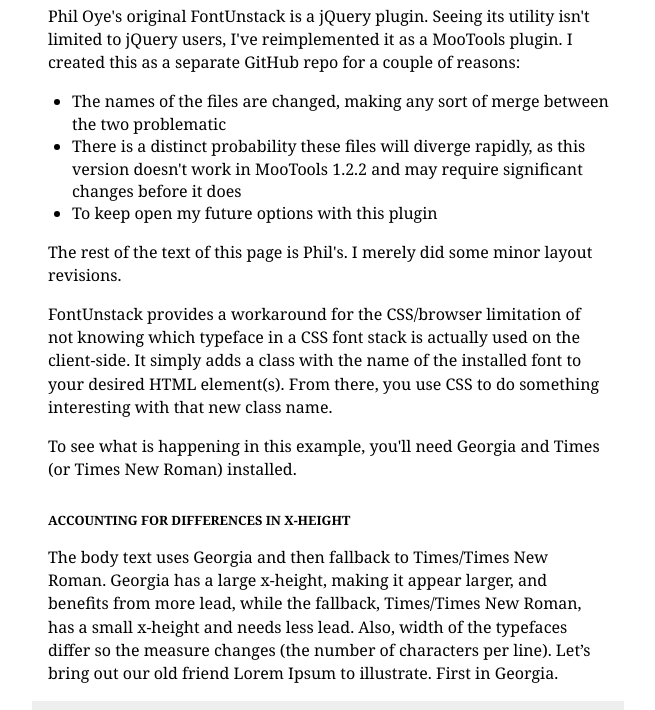
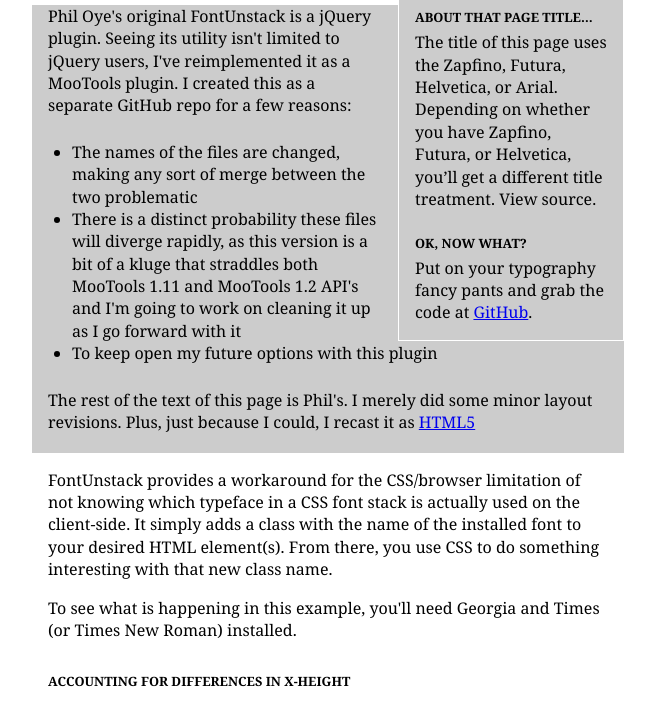
Before and after one commit to Paladin/FontUnstack-MT, a plain HTML site: page index.html in a window 1280 px wide. Shown: the part 88-798 px from the top of the page, without its empty margins (312-967 px from the left). Drawn offline with Linux system fonts and the light colour scheme.

Commit message:
Updated example page

```diff
--- a/index.html
+++ b/index.html
@@ -4,8 +4,18 @@
 	<meta http-equiv="content-type" content="text/html; charset=utf-8">
 	<title>Font UnStack Example</title>
 	<meta name="author" content="Paladin">
-
+	<!--[if lte IE 7 ]>
+	<script>
+		document.createElement("nav");
+		document.createElement("section");
+		document.createElement("article");
+		document.createElement("header");
+		document.createElement("footer");
+		document.createElement("aside");
+	</script>
+	<![endif]-->
   <style type="text/css" media="screen">
+  	article, header, section {display: block; }
     body  {font-family: georgia, times, "times new roman", serif; line-height: 1.4; padding-bottom: 10em; width: 37em; margin: 0 auto;}
     .switch_font, .force_times { font-family: times, "times new roman", serif;}
 
@@ -20,7 +30,7 @@
       h1.set_in_helvetica { margin-left: -.1em; font-weight: bold; color: #999;}
         h1.set_in_helvetica em { color: red; font-style: normal;}
 
-    h2 { text-transform: uppercase; font-size: .8em; margin: 2.4em 0 0 0; padding-left: 1.25em; }
+    h2 { text-transform: uppercase; font-size: .8em; margin: 2.5em 0 0 0; padding-left: 1.25em; }
 
     h2.pullquote { font-weight: normal; font-size: 2em; color: #999; margin: 0; line-height: 1; margin-left: -.40em; padding-left: .5em; text-transform: none; }
       h2.pullquote.set_in_georgia  { margin-left: -.5em;}
@@ -30,10 +40,16 @@
       .set_in_georgia p { line-height: 1.45;}
       p.set_in_times, p.set_in_timesnewroman { line-height: 1.35; width: 30em; }
 
-
+    aside { float: right; width: 14em; background-color: #CCC; border: 1px solid white; margin: -0.3em 0 0 1em; padding-bottom: 1em; }
+    aside h2 { margin: 1.9em 0 0 0; }
+    aside p { margin: 0.25em 0 0 0; }
+    .paladin { background-color: #CCC; padding-bottom: 0.2em;}
+    ul { margin: 1.5em 0; }
+    .set_in_georgia li { line-height: 1.45; }
+    .set_in_times li, .set_in_timesnewroman li { line-height: 1.35; }
   </style>
 
-  <script type="text/javascript" src="lib/mootools.js"></script>
+  <script type="text/javascript" src="lib/mootools-1.2.2-core-jm.js"></script>
   <script type="text/javascript" src="lib/fontunstack.mootools.js"></script>
   <script type="text/javascript">
 
@@ -46,23 +62,34 @@
   </script>
 </head>
 <body>
+	<article>
+    <header><h1>Font<em>Un</em>stack</h1></header>
 
-    <h1>Font<em>Un</em>stack</h1>
+	<aside>
+		<h2>About that page title…</h2>
 
-    <p>Phil Oye's original FontUnstack is a jQuery plugin. Seeing its utility isn't limited to jQuery users, I've reimplemented it as a MooTools plugin. I created this as a separate GitHub repo for a couple of reasons:</p>
+		<p>The title of this page uses the Zapfino, Futura, Helvetica, or Arial. Depending on whether you have Zapfino, Futura, or Helvetica, you’ll get a different title treatment. View source.</p>
+
+		<h2>Ok, now what?</h2>
+		<p>Put on your typography fancy pants and grab the code at <a href="http://github.com/Paladin/FontUnstack-MT/tree/master">GitHub</a>.</p>
+	</aside>
+	<section class="paladin">
+    <p>Phil Oye's original FontUnstack is a jQuery plugin. Seeing its utility isn't limited to jQuery users, I've reimplemented it as a MooTools plugin. I created this as a separate GitHub repo for a few reasons:</p>
 
     <ul>
     	<li>The names of the files are changed, making any sort of merge between the two problematic
-    	<li>There is a distinct probability these files will diverge rapidly, as this version doesn't work in MooTools 1.2.2 and may require significant changes before it does
+    	<li>There is a distinct probability these files will diverge rapidly, as this version is a bit of a kluge that straddles both MooTools 1.11 and MooTools 1.2 API's and I'm going to work on cleaning it up as I go forward with it
     	<li>To keep open my future options with this plugin
     </ul>
 
-    <p>The rest of the text of this page is Phil's. I merely did some minor layout revisions.</p>
-
+    <p>The rest of the text of this page is Phil's. I merely did some minor layout revisions. Plus, just because I could, I recast it as <a href="http://www.html5.org">HTML5</a></p>
+    </section>
+    <section>
     <p>FontUnstack provides a workaround for the CSS/browser limitation of not knowing which typeface in a CSS font stack is actually used on the client-side. It simply adds a class with the name of the installed font to your desired HTML element(s). From there, you use CSS to do something interesting with that new class name.</p>
 
     <p>To see what is happening in this example, you'll need Georgia and Times (or Times New Roman) installed.</p>
-
+    </section>
+	<section>
     <h2>Accounting for differences in x-height</h2>
 
     <p>The body text uses Georgia and then fallback to Times/Times New Roman. Georgia has a large x-height, making it appear larger, and benefits from more lead, while the fallback, Times/Times New Roman, has a small x-height and needs less lead. Also, width of the typefaces differ so the measure changes (the number of characters per line). Let’s bring out our old friend Lorem Ipsum to illustrate. First in Georgia.</p>
@@ -78,25 +105,22 @@
     <p class="emphasis switch_font">Lorem ipsum dolor sit amet, consectetur adipisicing elit, sed do eiusmod tempor incididunt ut labore et dolore magna aliqua. Ut enim ad minim veniam, quis nostrud exercitation ullamco laboris nisi ut aliquip ex ea commodo consequat. Duis aute irure dolor in reprehenderit in voluptate velit esse cillum dolore eu fugiat nulla pariatur. Excepteur sint occaecat cupidatat non proident, sunt in culpa qui officia deserunt mollit anim id est laborum.</p>
 
     <p>Now it matches the wrapping of the copy set in Georgia.</p>
-
+    </section>
+    <section>
     <h2>Pullquotes and negative margins</h2>
 
     <p>A hanging quote (when the “ sits outside the left margin and the first letter lines up instead) is normally difficult to achieve when you don't actually know what typeface is used, because the width of the quote mark is different in different typefaces. An example:</p>
-
+    <section>
     <h2 class="pullquote">“A hanging pullquote…”</h2>
 
     <p>The above is set in Georgia and has a negative of margin of -.5em.</p>
-
+    </section>
+	<section>
     <h2 class="pullquote switch_font">“A hanging pullquote…”</h2>
 
     <p>When set in Times, we use a slightly smaller negative left margin of -.45em to get it to align properly.</p>
-
-    <h2>About that page title…</h2>
-
-    <p>The title of this page uses the Zapfino, Futura, Helvetica, or Arial. Depending on whether you have Zapfino, Futura, or Helvetica, you’ll get a different title treatment. View source.</p>
-
-    <h2>Ok, now what?</h2>
-    <p>Put on your typography fancy pants on and grab the code at <a href="http://github.com/Paladin/FontUnstack-MT/tree/master">GitHub</a>.</p>
-
+    </section>
+    </section>
+    </article>
 </body>
 </html>
```
